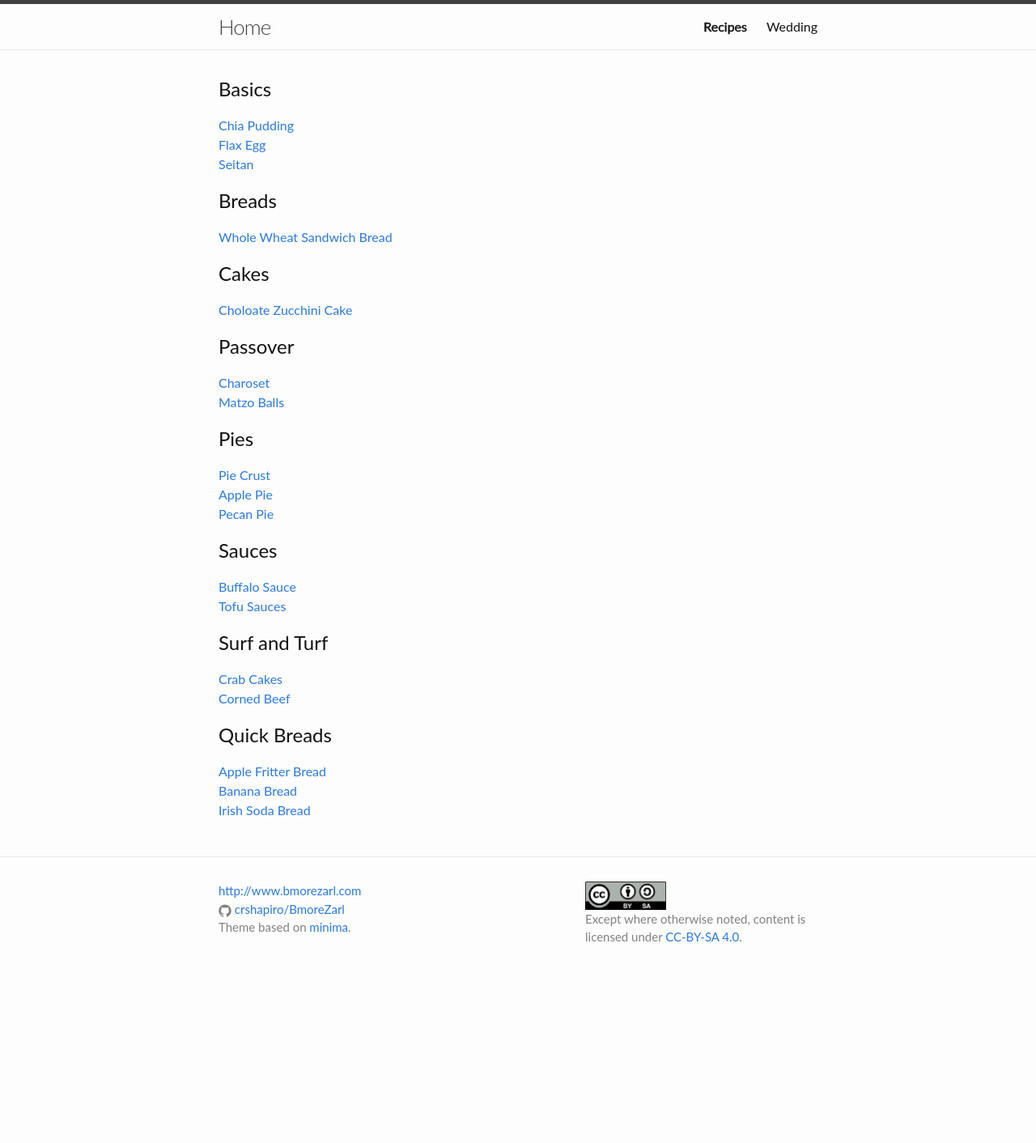
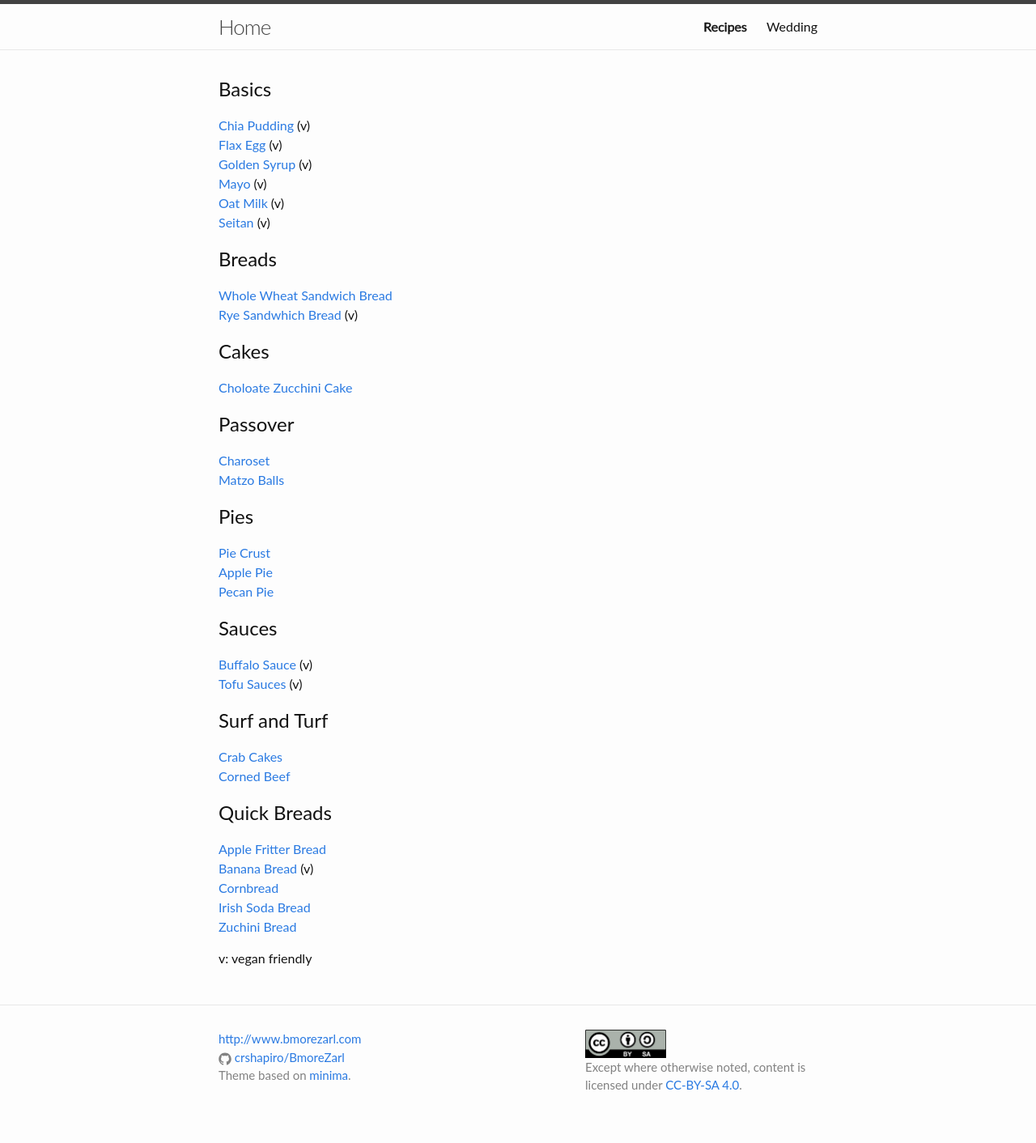
Before and after one commit to crshapiro/BmoreZarl, a Jekyll site: the page built from recipes.md, in a window 1280 px wide. Shown: the whole page at 81% size. Built offline with Jekyll 4.4.1, drawn with Linux system fonts in a browser that asks for light colours; before the commit the page ends 1229 px from its top, so only the background shows below that.

Commit message:
add new recipes

```diff
--- a/recipes.md
+++ b/recipes.md
@@ -5,12 +5,16 @@ menu: main
 title: Recipes
 ---
 ## Basics
-[Chia Pudding](chia-pudding)
-[Flax Egg](flax-egg)
-[Seitan](seitan)
+[Chia Pudding](chia-pudding) (v)
+[Flax Egg](flax-egg) (v)
+[Golden Syrup](golden-syrup) (v)
+[Mayo](mayo) (v)
+[Oat Milk](oat-milk) (v)
+[Seitan](seitan) (v)
 
 ## Breads
 [Whole Wheat Sandwich Bread](whole-wheat-sandwhich-bread)
+[Rye Sandwhich Bread](rye-sandwhich-bread) (v)
 
 ## Cakes
 [Choloate Zucchini Cake](chocolate-zucchini-cake)
@@ -25,8 +29,8 @@ title: Recipes
 [Pecan Pie](pecan-pie)
 
 ## Sauces
-[Buffalo Sauce](buffalo-sauce)
-[Tofu Sauces](tofu-sauces)
+[Buffalo Sauce](buffalo-sauce) (v)
+[Tofu Sauces](tofu-sauces) (v)
 
 ## Surf and Turf
 [Crab Cakes](crab-cakes)
@@ -34,5 +38,10 @@ title: Recipes
 
 ## Quick Breads
 [Apple Fritter Bread](apple-fritter-bread)
-[Banana Bread](banana-bread)
+[Banana Bread](banana-bread) (v)
+[Cornbread](cornbread)
 [Irish Soda Bread](irish-soda-bread)
+[Zuchini Bread](Zuchini-bread)
+
+
+v: vegan friendly
```
Also changed, not shown: recipes/buckwheat-pancakes.md (added, +22 -0 lines), recipes/chia-pudding.md (+2 -2 lines), recipes/chocolate-zucchini-cake.md (+1 -1 lines), recipes/cornbread.md (added, +18 -0 lines), recipes/golden-syrup.md (added, +14 -0 lines), recipes/mayo.md (added, +15 -0 lines), recipes/oat-milk.md (added, +17 -0 lines), recipes/rye-sandwhich-bread.md (added, +25 -0 lines), recipes/zuchini-bread.md (added, +22 -0 lines).
